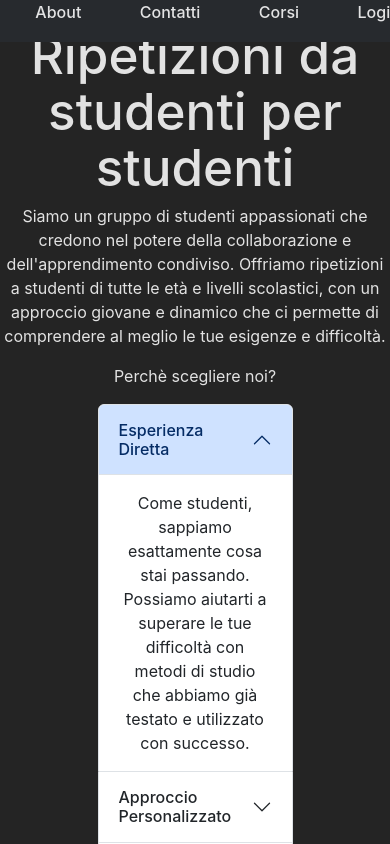
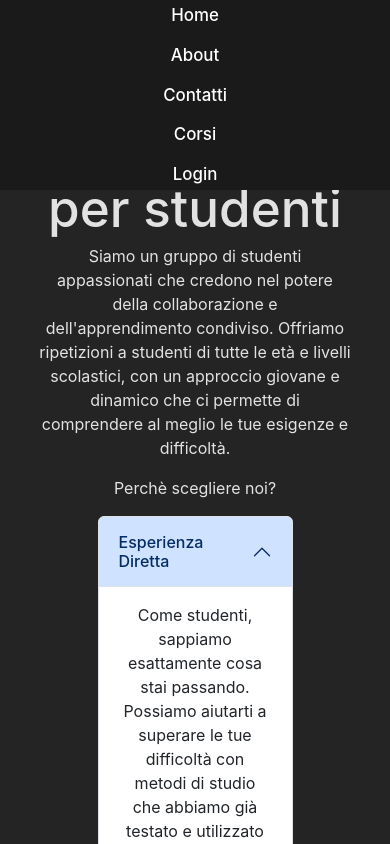
Before and after one commit to Gxsus/ripetizioniOnline, a React (Vite) app: page / in a window 390 px wide. Built offline with nearby package versions, Linux system fonts and the light colour scheme.

Commit message:
Navbar (Manca il collapse)

```diff
--- a/src/App.css
+++ b/src/App.css
@@ -7,36 +7,65 @@
     display: flex;
     flex-direction: row;
     width: 100vw;
-    height: 5vh;
-    gap: 15vw;
+    height: 7vh;
+    gap: 10vw;
     justify-content: center;
-    background-color: #272a2e;
+    align-items: center;
+    background-color: rgb(26, 26, 26);
 }
 
 #navbar a {
     text-decoration: none;
-    color: rgba(255, 255, 255, 0.87);
+    color: white;
+    font-size: 3vh;
+    margin: 0 10px;
 }
 
 #navbar a:hover {
     color: #393e46;
 }
 
+@media (max-width: 768px) {
+    #navbar {
+        flex-direction: column;
+        height: auto;
+        gap: 2vh;
+    }
+
+    #navbar a {
+        font-size: 2.5vh;
+        margin: 5px 0;
+    }
+}
+
+@media (max-width: 480px) {
+    #navbar {
+        gap: 1vh;
+    }
+
+    #navbar a {
+        font-size: 2vh;
+        margin: 3px 0;
+    }
+}
+
 .content {
-    padding-top: 10vh;
     display: flex;
     flex-direction: column;
     justify-content: center;
     align-items: center;
     text-align: center;
-    width: 100vw;
-    height: 100vh;
+    width: 80vw;
+    height: 93vh;
     overflow: auto;
+    margin-left: 10%;
+    margin-right: 10%;
 }
 
 #cards-container {
     display: grid;
     grid-template-columns: repeat(auto-fill, minmax(300px, 1fr));
     gap: 20px;
+    height: 50vh;
     overflow: auto;
 }
--- a/src/components/Navbar.jsx
+++ b/src/components/Navbar.jsx
@@ -5,18 +5,14 @@ function Navbar() {
     const user = useSelector(state => state.user);
 
     return (
-        <div>
-            <div id="navbar">
-                <Link to='/'>Home</Link>
-                <Link to='/about'>About</Link>
-                <Link to='/contact'>Contatti</Link>
-                <Link to='/courses'>Corsi</Link>
-                {user.isLogged ? <Link to='/logout'>Logout</Link> : <Link to='/login'>Login</Link> }
-
-                <p></p>
-            </div>
-        </div>
-    )
+        <nav id="navbar">
+            <Link to='/'>Home</Link>
+            <Link to='/about'>About</Link>
+            <Link to='/contact'>Contatti</Link>
+            <Link to='/courses'>Corsi</Link>
+            {user.isLogged ? <Link to='/logout'>Logout</Link> : <Link to='/login'>Login</Link>}
+        </nav>
+    );
 }
 
 export default Navbar;
--- a/src/pages/About.jsx
+++ b/src/pages/About.jsx
@@ -5,36 +5,36 @@ import Table from 'react-bootstrap/Table';
 function About() {
     return (
         <>
-            <Navbar></Navbar>
+            <Navbar />
             <div className="content">
                 <h1>About</h1>
                 <p>Le ripetizioni saranno in presenza oppure online (tramite un server discord).</p>
                 <Table striped bordered hover variant="dark">
                     <thead>
                         <tr>
-                        <th>Ripetizioni</th>
-                        <th>Online</th>
-                        <th>In presenza</th>
+                            <th>Ripetizioni</th>
+                            <th>Online</th>
+                            <th>In presenza</th>
                         </tr>
                     </thead>
                     <tbody>
                         <tr>
-                            <th>Prezzo (€/h)</th>
+                            <td>Prezzo (€/h)</td>
                             <td>15 €</td>
                             <td>20 €</td>
                         </tr>
                         <tr>
-                            <th>Territorio</th>
+                            <td>Territorio</td>
                             <td>Qualunque posto</td>
                             <td>GENOVA (Brignole - Voltri)</td>
                         </tr>
                         <tr>
-                            <th>Pagamento anticipato</th>
+                            <td>Pagamento anticipato</td>
                             <td>✔️</td>
                             <td>❌</td>
                         </tr>
                         <tr>
-                            <th>Pagare in contanti</th>
+                            <td>Pagare in contanti</td>
                             <td>❌</td>
                             <td>✔️</td>
                         </tr>
@@ -43,7 +43,7 @@ function About() {
                 <p>Per ulteriori informazioni, siete pregati di contattarci (le nostre email sono presenti su <Link to="/contact">contatti</Link>).</p>
             </div>
         </>
-    )
+    );
 }
 
 export default About;
```
Also changed, not shown: src/pages/Home.jsx (line endings or trailing spaces).
